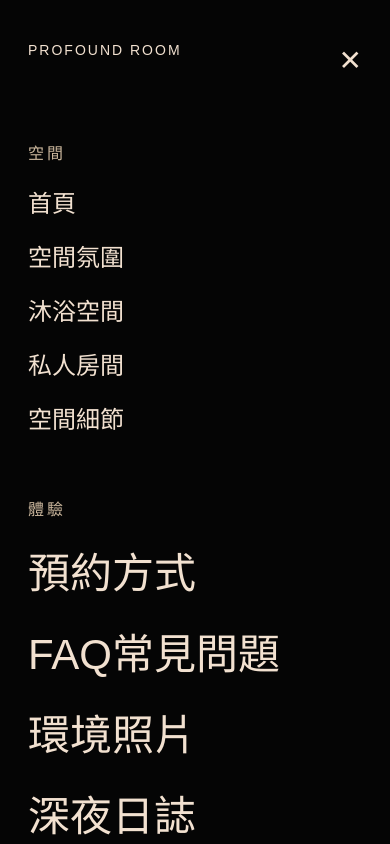
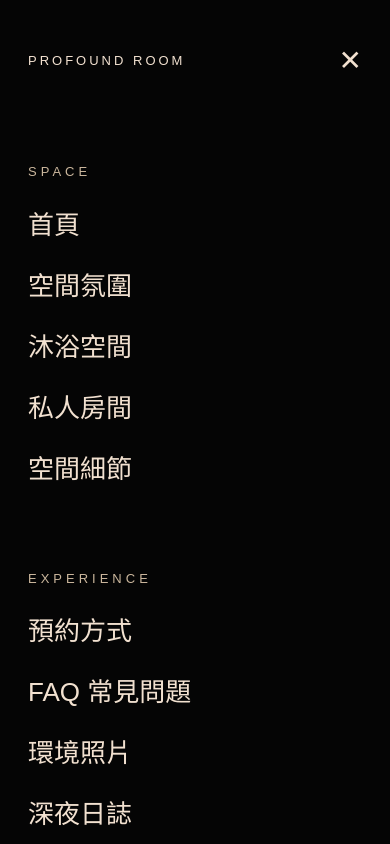
Before and after one commit to profoundroomkh/profound-room, a Next.js app: page / in a window 390 px wide. Both pictures are taken after a click on the button "☰ MENU". Shown: the top 844 px of the page. Built offline with nearby package versions, Linux system fonts and the light colour scheme.

Commit message:
Update HamburgerMenu.js

```diff
--- a/components/HamburgerMenu.js
+++ b/components/HamburgerMenu.js
@@ -22,13 +22,14 @@ export default function HamburgerMenu({
         style={{
           display: 'flex',
           justifyContent: 'space-between',
-          marginBottom: '60px',
+          alignItems: 'center',
+          marginBottom: '80px',
         }}
       >
         <div
           style={{
-            letterSpacing: '2px',
-            fontSize: '14px',
+            letterSpacing: '3px',
+            fontSize: '13px',
           }}
         >
           PROFOUND ROOM
@@ -48,23 +49,24 @@ export default function HamburgerMenu({
         </button>
       </div>
 
-      <div style={{ marginBottom: '60px' }}>
+      <div style={{ marginBottom: '80px' }}>
         <p
           style={{
             color: '#cbb79d',
-            letterSpacing: '3px',
-            marginBottom: '20px',
+            letterSpacing: '4px',
+            marginBottom: '24px',
+            fontSize: '13px',
           }}
         >
-         空間
+          SPACE
         </p>
 
         <div
           style={{
             display: 'flex',
             flexDirection: 'column',
-            gap: '18px',
-            fontSize: '24px',
+            gap: '22px',
+            fontSize: '26px',
             fontWeight: '300',
           }}
         >
@@ -87,52 +89,52 @@ export default function HamburgerMenu({
           >
             空間氛圍
           </a>
+
           <div>沐浴空間</div>
+
           <div>私人房間</div>
+
           <div>空間細節</div>
         </div>
       </div>
 
-      <div style={{ marginBottom: '60px' }}>
+      <div style={{ marginBottom: '80px' }}>
         <p
           style={{
             color: '#cbb79d',
-            letterSpacing: '3px',
-            marginBottom: '20px',
+            letterSpacing: '4px',
+            marginBottom: '24px',
+            fontSize: '13px',
           }}
         >
-          體驗
+          EXPERIENCE
         </p>
 
         <div
           style={{
             display: 'flex',
             flexDirection: 'column',
-            gap: '18px',
-            fontSize: '42px',
+            gap: '22px',
+            fontSize: '26px',
             fontWeight: '300',
           }}
         >
           <div>預約方式</div>
-          <div>FAQ常見問題</div>
+
+          <div>FAQ 常見問題</div>
+
           <div>環境照片</div>
-          <a
-            href='/blog'
-            style={{
-              color: '#f2e1d0',
-              textDecoration: 'none',
-            }}
-          >
-            深夜日誌
-          </a>
+
+          <div>深夜日誌</div>
         </div>
       </div>
 
       <p
         style={{
-          color: 'rgba(255,255,255,0.5)',
-          lineHeight: '2',
-          maxWidth: '700px',
+          color: 'rgba(255,255,255,0.45)',
+          lineHeight: '2.2',
+          maxWidth: '680px',
+          fontSize: '14px',
         }}
       >
         PROFOUND ROOM is a private Gay SPA
```
Lines whose indentation alone changed are shown as unchanged.
